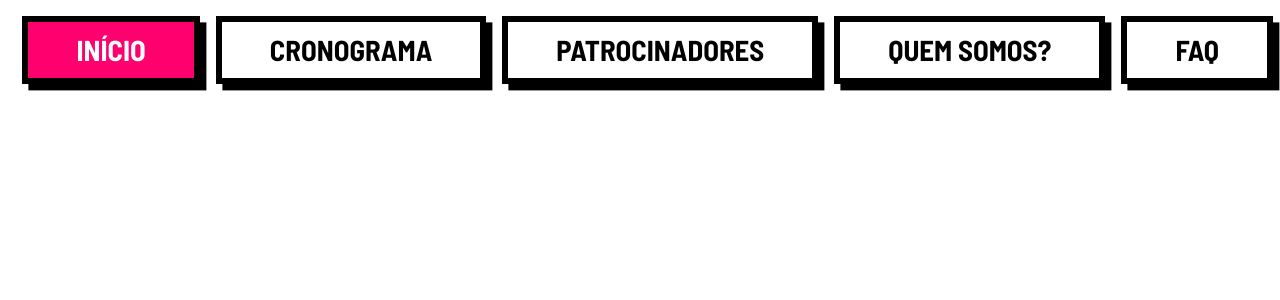
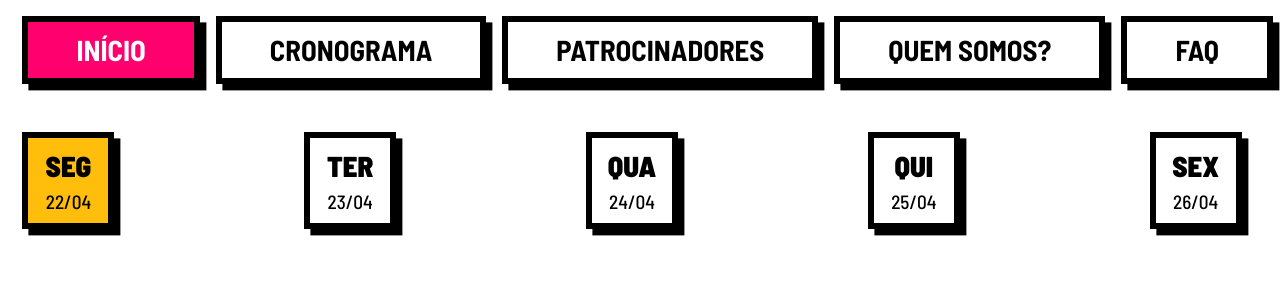
Before and after one commit to Symcomp-IME-USP/symcomp-project, a Next.js app in the folder symcomp/: page /semana in a window 1280 px wide. Shown: the top 300 px of the page. Built offline with nearby package versions, Linux system fonts and the light colour scheme; a web font is replaced by a local one.

Commit message:
feat: Schedue navigation

```diff
--- /dev/null
+++ b/symcomp/app/atomic/schedule-nav-item.jsx
@@ -0,0 +1,33 @@
+import React, { useState } from 'react';
+import "../styles/semana.css"
+
+/**
+ * Component to display a navigation item given a section it should direct the user to.
+ * @param {Object} props - The component's properties.
+ * @param {boolean} props.selected - Attribute true if it is the selected nav Item or false otherwise.
+ * @param {funciton} props.onClick - Function that manages the clicks.
+ * @param {string} props.date - Date in the format DD/MM.
+ * @param {string} props.dayWeek - The first three letter of the day of the week. Example: SEG, TER, QUA...
+ * @returns {JSX.Element} Atomic navigation menu item.
+ */
+export default function ScheduleNavItem (props) {
+    const handleClick = () => {
+        if (props.onClick) {
+            props.onClick();
+        }
+    }
+
+    return (
+        <a
+            className={props.selected ? 'schedule__nav-item schedule__nav-item--active' : 'schedule__nav-item'}
+            onClick={handleClick}
+        >
+            <span className='schedule__nav--day-week'>
+                {props.dayWeek.toUpperCase()}
+            </span>
+            <span className='schedule__nav--date'>
+                {props.date.toUpperCase()}
+            </span>
+        </a>
+    )
+}
--- /dev/null
+++ b/symcomp/app/components/schedule-nav.jsx
@@ -0,0 +1,61 @@
+import React, { useState } from "react";
+import ItemNav from "../atomic/item-nav";
+import ScheduleNavItem from "../atomic/schedule-nav-item";
+
+export default function ScheduleNav () {
+    const [seg, setSeg] = useState(true);
+    const [ter, setTer] = useState(false);
+    const [qua, setQua] = useState(false);
+    const [qui, setQui] = useState(false);
+    const [sex, setSex] = useState(false);
+
+    const handleClickSeg = () => {
+        setSeg(true);
+        setTer(false);
+        setQua(false);
+        setQui(false);
+        setSex(false);
+    }
+
+    const handleClickTer = () => {
+        setSeg(false);
+        setTer(true);
+        setQua(false);
+        setQui(false);
+        setSex(false);
+    }
+
+    const handleClickQua = () => {
+        setSeg(false);
+        setTer(false);
+        setQua(true);
+        setQui(false);
+        setSex(false);
+    }
+
+    const handleClickQui = () => {
+        setSeg(false);
+        setTer(false);
+        setQua(false);
+        setQui(true);
+        setSex(false);
+    }
+
+    const handleClickSex = () => {
+        setSeg(false);
+        setTer(false);
+        setQua(false);
+        setQui(false);
+        setSex(true);
+    }
+
+    return (
+        <div className="nav">
+            <ScheduleNavItem date="22/04" dayWeek="SEG" onClick={handleClickSeg} selected={seg} />
+            <ScheduleNavItem date="23/04" dayWeek="TER" onClick={handleClickTer} selected={ter} />
+            <ScheduleNavItem date="24/04" dayWeek="QUA" onClick={handleClickQua} selected={qua} />
+            <ScheduleNavItem date="25/04" dayWeek="QUI" onClick={handleClickQui} selected={qui} />
+            <ScheduleNavItem date="26/04" dayWeek="SEX" onClick={handleClickSex} selected={sex} />
+        </div>
+    )
+}
--- a/symcomp/app/semana/page.jsx
+++ b/symcomp/app/semana/page.jsx
@@ -2,11 +2,13 @@
 
 import React from "react";
 import Nav from "../components/nav";
+import ScheduleNav from "../components/schedule-nav";
 
 export default function Semana() {
     return (
         <div>
             <Nav />
+            <ScheduleNav />
         </div>
     )
 }
--- a/symcomp/app/styles/semana.css
+++ b/symcomp/app/styles/semana.css
@@ -25,3 +25,37 @@
     background-color: var(--bg-pink);
     color: white;
 }
+
+.schedule {
+
+}
+
+.schedule__nav-item {
+    display: flex;
+    flex-direction: column;
+    justify-content: center;
+    margin: 0 1rem 1rem 0;
+    align-items: center;
+    padding: 0.4rem 2.5rem;
+    font-size: 1.8rem;
+    font-weight: 700;
+    box-shadow: 0.4rem 0.4rem 0 black;
+    width: 0.5rem;
+    border: solid 0.4rem black;
+    text-align: center;
+    text-wrap: nowrap;
+}
+
+.schedule__nav-item--active {
+    background-color: var(--bg-yellow);
+}
+
+.schedule__nav--day-week {
+    font-weight: bolder;
+    font-size: 1.8rem;
+}
+
+.schedule__nav--date {
+    font-weight: 500;
+    font-size: 1.2rem;
+}
```
